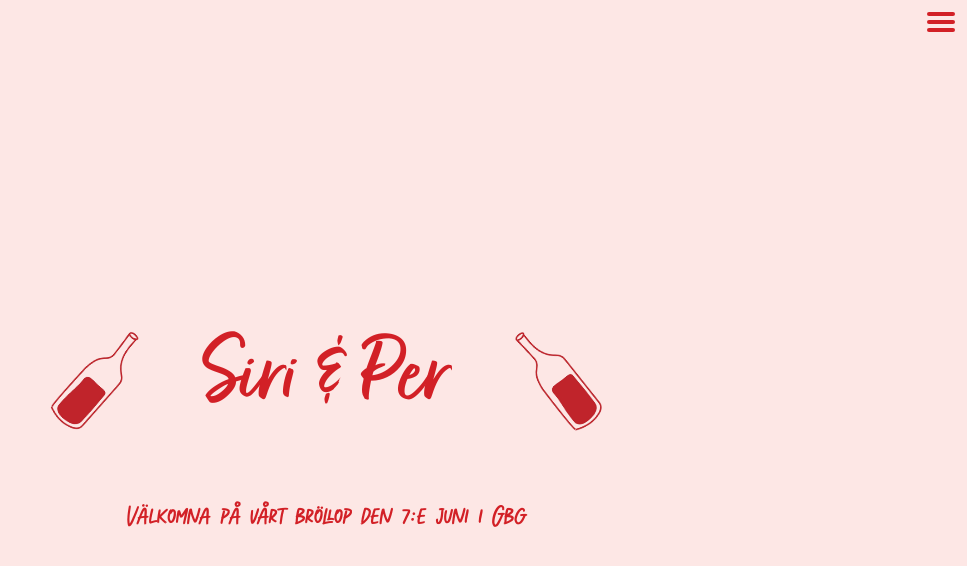
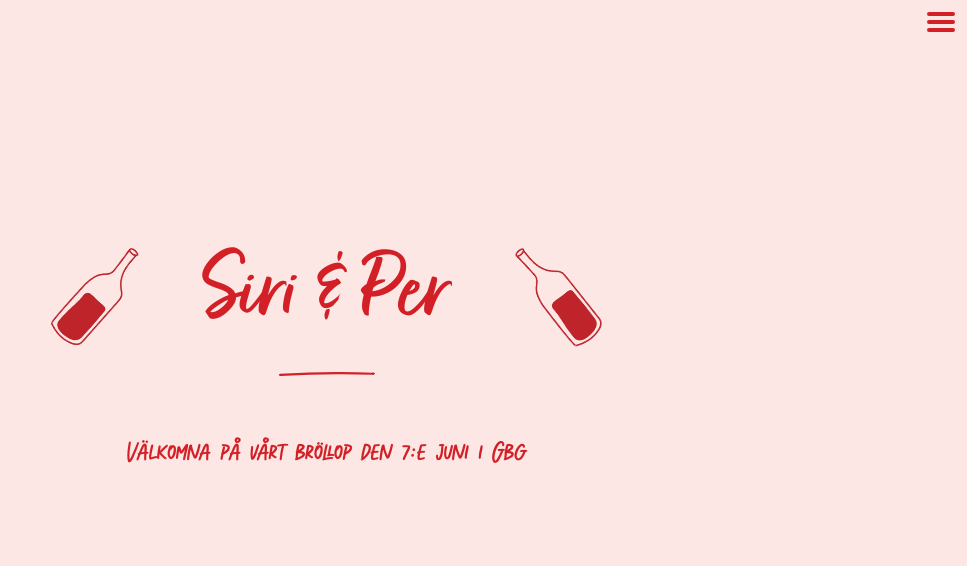
Before and after one commit to sirisayshello/perochsiri, a Next.js app: page / in a window 1280 px wide. Shown: the top 566 px of the page, without its empty margins (313-1280 px from the left). Built offline with nearby package versions, Linux system fonts and the light colour scheme.

Commit message:
add line on startpage

```diff
--- a/src/app/components/Navigation/HamburgerMenu.tsx
+++ b/src/app/components/Navigation/HamburgerMenu.tsx
@@ -1,11 +1,6 @@
 import { useState } from "react";
 import { NavItem } from "./NavItem";
 import { useIsAdmin } from "@/app/hooks/useIsAdmin";
-
-type HamburgerMenuProps = {
-  open: boolean;
-  setOpen: (open: boolean) => void;
-};
 
 export const HamburgerMenu = () => {
   const [open, setOpen] = useState(false);
--- a/src/app/components/Navigation/Navigation.tsx
+++ b/src/app/components/Navigation/Navigation.tsx
@@ -1,9 +1,5 @@
 "use client";
 
-import Link from "next/link";
-import { ReactNode, use, useState } from "react";
-import { useIsAdmin } from "../../hooks/useIsAdmin";
-import { NavItem } from "./NavItem";
 import { HamburgerMenu } from "./HamburgerMenu";
 
 export const NAV_HEIGHT = 48;
--- a/src/app/page.tsx
+++ b/src/app/page.tsx
@@ -1,13 +1,15 @@
 import { Bottle } from "./components/bottle";
+import { Line } from "./components/Line";
 
 export default function Home() {
   return (
-    <div className="flex flex-col items-center pt-20 justify-center h-full">
+    <div className="flex flex-col items-center pt-40 justify-start h-full">
       <div className="flex gap-8 sm:gap-12 md:gap-16 lg:gap-20 items-center">
         <Bottle rotation={40} dragRotation={110} />
         <h1>Siri & Per</h1>
         <Bottle rotation={-40} dragRotation={-110} />
       </div>
+      <Line />
       <p className="font-foxrights text-5xl px-4 text-center mt-10">
         Välkomna på vårt bröllop den 7:e juni i Gbg
       </p>
```
